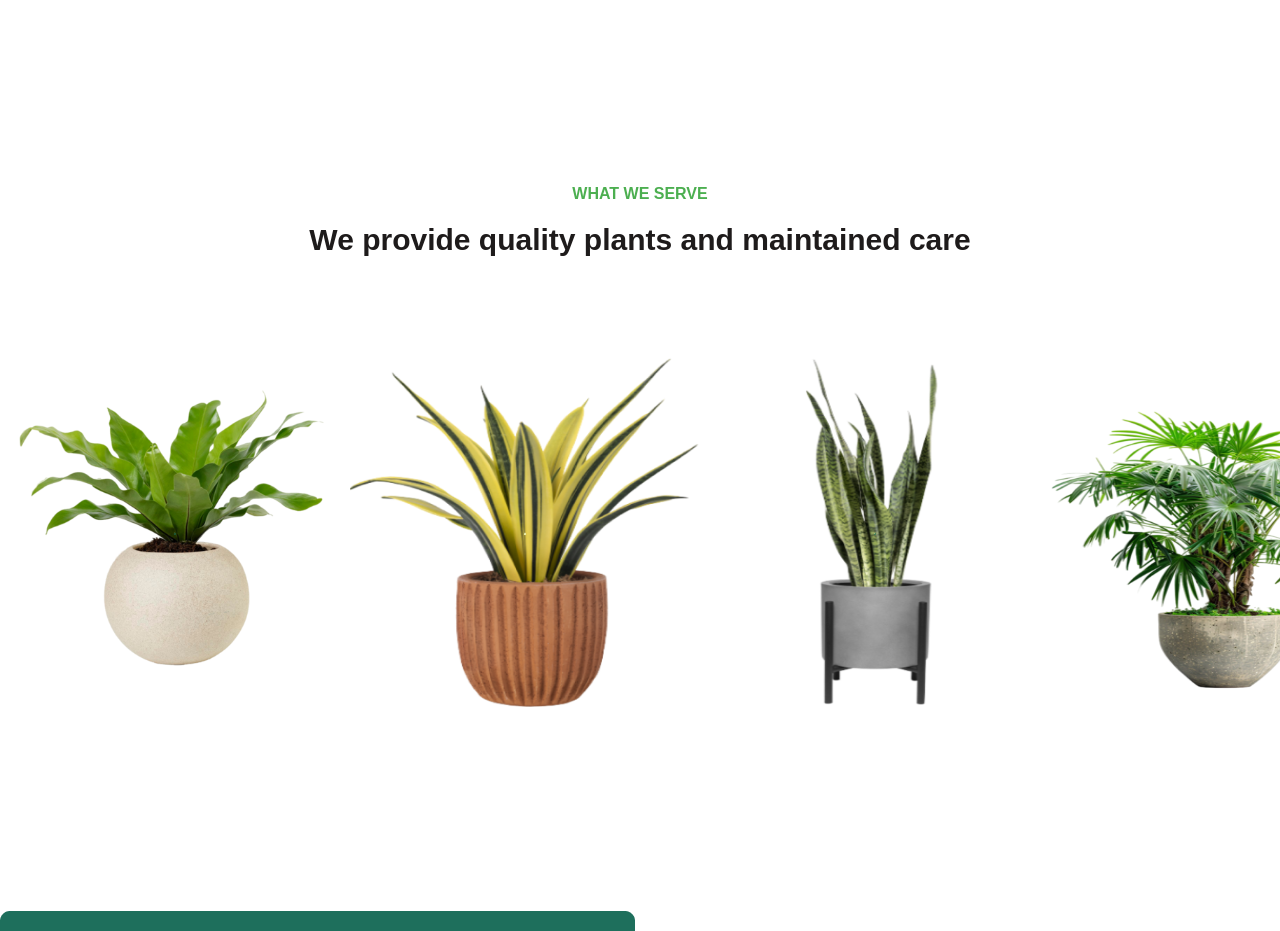
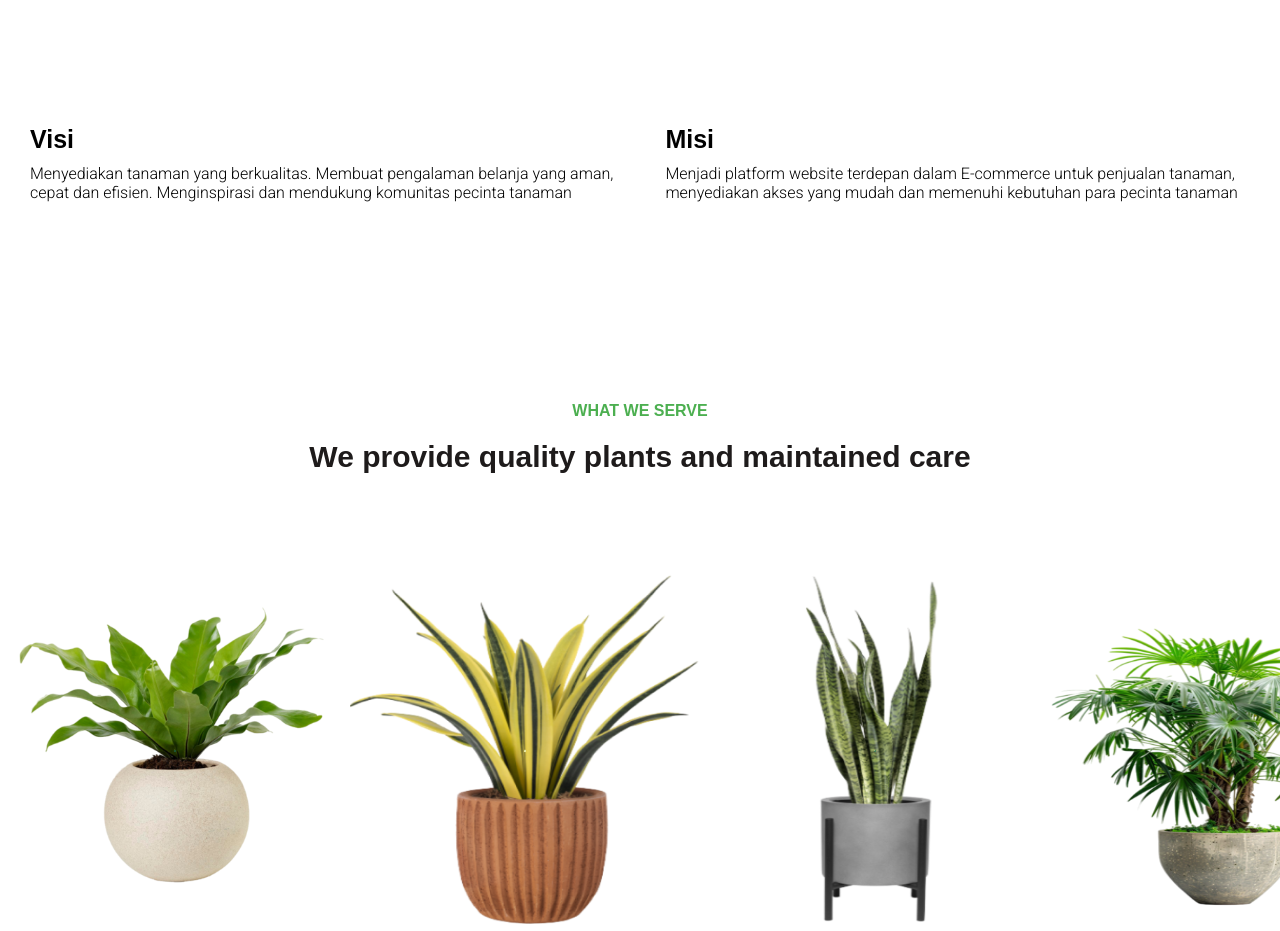
Before and after one commit to Udinesee/Terra-Website, a plain HTML site: page index.html in a window 1280 px wide. Shown: the part 1220-2151 px from the top of the page. Drawn offline with nearby package versions, Linux system fonts and the light colour scheme.

Commit message:
Add visi & misi

```diff
--- a/css/style.css
+++ b/css/style.css
@@ -261,6 +261,40 @@ body {
   color: #000;
 }
 /* Panel End */
+
+/* Visi Misi */
+.visimisi {
+  /* padding-top: 140px; */
+  margin-top: 140px;
+}
+.visimisi .container {
+  display: flex;
+  justify-content: space-between;
+  margin: auto;
+}
+
+.visimisi .item {
+  display: flex;
+  align-items: center;
+}
+
+.item .visimisi-text {
+  margin-left: 30px;
+}
+
+.visimisi-text .title {
+  font-family: var(--heading-font);
+  font-weight: 600;
+  font-size: 25px;
+  color: #000;
+}
+
+.visimisi-text .subtitle {
+  margin-top: 10px;
+  font-weight: 300;
+  font-size: 16px;
+  color: #000;
+}
 
 /* Service Start */
 .service {
--- a/index.html
+++ b/index.html
@@ -90,7 +90,7 @@
         </div>
         <div class="item">
           <div class="icon">
-            <i class='bx bxs-palette'></i>
+            <i class="bx bxs-palette"></i>
           </div>
           <div class="panel-text">
             <h5 class="title">Desain Kustom</h5>
@@ -99,7 +99,7 @@
         </div>
         <div class="item">
           <div class="icon">
-            <i class='bx bxs-message-rounded-dots' ></i>
+            <i class="bx bxs-message-rounded-dots"></i>
           </div>
           <div class="panel-text">
             <h5 class="title">Live Chat & Dukungan Telepon</h5>
@@ -109,6 +109,25 @@
       </div>
     </section>
     <!-- Panel End -->
+
+    <!-- Visi Misi -->
+    <div class="visimisi">
+      <div class="container">
+        <div class="item">
+          <div class="visimisi-text">
+            <h5 class="title">Visi</h5>
+            <p class="subtitle">Menyediakan tanaman yang berkualitas. Membuat pengalaman belanja yang aman, cepat dan efisien. Menginspirasi dan mendukung komunitas pecinta tanaman</p>
+          </div>
+        </div>
+
+        <div class="item">
+          <div class="visimisi-text">
+            <h5 class="title">Misi</h5>
+            <p class="subtitle">Menjadi platform website terdepan dalam E-commerce untuk penjualan tanaman, menyediakan akses yang mudah dan memenuhi kebutuhan para pecinta tanaman</p>
+          </div>
+        </div>
+      </div>
+    </div>
 
     <!-- Service Start -->
     <section class="service section-margin" id="service">
@@ -292,7 +311,10 @@
                 </div>
                 <div class="card-body">
                   <i class="bx bxs-quote-left"></i>
-                  <p class="text-testi">Layanan konsultasi dari TerraGarden sangat membantu saya dalam merancang taman impian saya. Tim mereka profesional dan sangat berpengetahuan. Mereka membantu saya memilih tanaman yang tepat dan bahkan datang ke rumah untuk menanamnya. Taman saya sekarang tampak luar biasa dan saya sangat senang dengan hasilnya!</p>
+                  <p class="text-testi">
+                    Layanan konsultasi dari TerraGarden sangat membantu saya dalam merancang taman impian saya. Tim mereka profesional dan sangat berpengetahuan. Mereka membantu saya memilih tanaman yang tepat dan bahkan datang ke rumah
+                    untuk menanamnya. Taman saya sekarang tampak luar biasa dan saya sangat senang dengan hasilnya!
+                  </p>
                 </div>
               </div>
               <div class="swiper-slide card-testi">
@@ -304,7 +326,10 @@
                 </div>
                 <div class="card-body">
                   <i class="bx bxs-quote-left"></i>
-                  <p class="text-testi">Saya sangat puas dengan layanan TerraGarden! Tim mereka sangat membantu dalam memberikan saran tentang tanaman yang cocok untuk rumah saya. Pengiriman sangat cepat dan semua tanaman tiba dalam kondisi sempurna. Sekarang rumah saya terasa lebih segar dan asri dengan tambahan tanaman-tanaman baru. Terima kasih, TerraGarden!</p>
+                  <p class="text-testi">
+                    Saya sangat puas dengan layanan TerraGarden! Tim mereka sangat membantu dalam memberikan saran tentang tanaman yang cocok untuk rumah saya. Pengiriman sangat cepat dan semua tanaman tiba dalam kondisi sempurna. Sekarang
+                    rumah saya terasa lebih segar dan asri dengan tambahan tanaman-tanaman baru. Terima kasih, TerraGarden!
+                  </p>
                 </div>
               </div>
               <div class="swiper-slide card-testi">
@@ -316,7 +341,10 @@
                 </div>
                 <div class="card-body">
                   <i class="bx bxs-quote-left"></i>
-                  <p class="text-testi">TerraGarden benar-benar mengerti kebutuhan para pecinta tanaman. Saya membeli beberapa tanaman indoor dan mereka semua datang dalam kondisi sehat. Saya juga menyukai desain pot yang mereka tawarkan. Terima kasih untuk layanan yang luar biasa dan produk berkualitas!</p>
+                  <p class="text-testi">
+                    TerraGarden benar-benar mengerti kebutuhan para pecinta tanaman. Saya membeli beberapa tanaman indoor dan mereka semua datang dalam kondisi sehat. Saya juga menyukai desain pot yang mereka tawarkan. Terima kasih untuk
+                    layanan yang luar biasa dan produk berkualitas!
+                  </p>
                 </div>
               </div>
             </div>
@@ -350,7 +378,7 @@
     <!-- Contact End -->
 
     <!-- Footer Start -->
-     <div class="footer section-margin">
+    <div class="footer section-margin">
       <div class="container">
         <div class="row1">
           <div class="content-left">
@@ -358,9 +386,9 @@
             <a href="" class="email">terragarden707@gmail.com</a>
             <p class="phone">+62238343843</p>
             <div class="icons">
-              <a href=""><i class='bx bxl-whatsapp'></i></a>
-              <a href=""><i class='bx bxl-facebook-circle' ></i></a>
-              <a href=""><i class='bx bxl-instagram-alt' ></i></a>
+              <a href=""><i class="bx bxl-whatsapp"></i></a>
+              <a href=""><i class="bx bxl-facebook-circle"></i></a>
+              <a href=""><i class="bx bxl-instagram-alt"></i></a>
             </div>
           </div>
 
@@ -393,10 +421,8 @@
             </div>
             <div class="col4">
               <h3>Address</h3>
-              <p class="address">
-                Jl. Gatot Subroto No. 123 Blok. A23 Sleman, DI Yogyakarta
-              </p>
-              <a href="#" class="maps"><i class='bx bxs-map'></i>Google Maps</a>
+              <p class="address">Jl. Gatot Subroto No. 123 Blok. A23 Sleman, DI Yogyakarta</p>
+              <a href="#" class="maps"><i class="bx bxs-map"></i>Google Maps</a>
             </div>
           </div>
         </div>
@@ -404,9 +430,8 @@
         <div class="row2">
           <p>&copy;Copyright 2024 All Right Reserved | Built by <a href="">Terra Team</a></p>
         </div>
-
       </div>
-     </div>
+    </div>
     <!-- Footer End -->
 
     <script src="https://cdn.jsdelivr.net/npm/swiper@11/swiper-bundle.min.js"></script>
```
